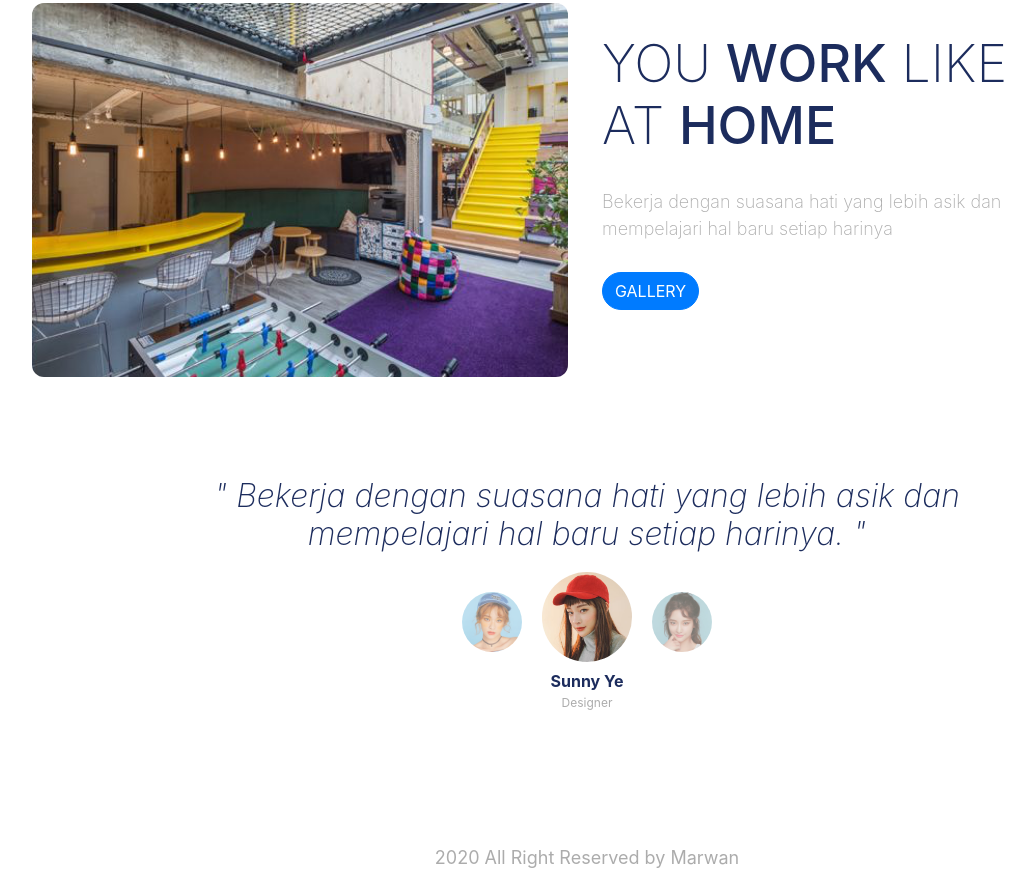
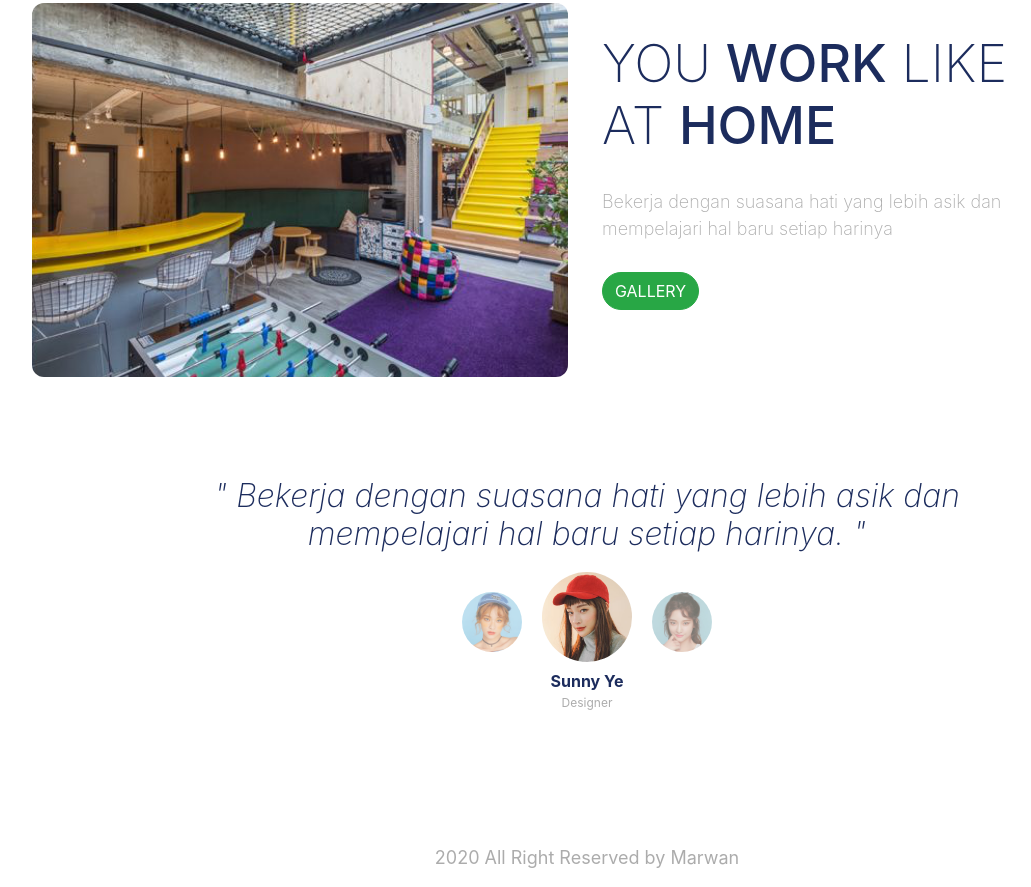
Before and after one commit to markuskurniawan/weblanding, a plain HTML site: page index.html in a window 1280 px wide. Shown: the part 848-1735 px from the top of the page, without its empty margins (53-1084 px from the left). Drawn offline with nearby package versions, Linux system fonts and the light colour scheme; a web font is replaced by a local one.

Commit message:
mengubah warna tombol gallery

```diff
--- a/index.html
+++ b/index.html
@@ -87,7 +87,7 @@
       <div class="col-lg-5">
         <h3>you <span>work</span> like at <span>home</span></h3>
         <p>Bekerja dengan suasana hati yang lebih asik dan mempelajari hal baru setiap harinya</p>
-        <a href="" class="btn btn-primary tombol">gallery</a>
+        <a href="" class="btn btn-success tombol">gallery</a>
       </div>
     </div>
     <!-- akhir workingspace -->
```
